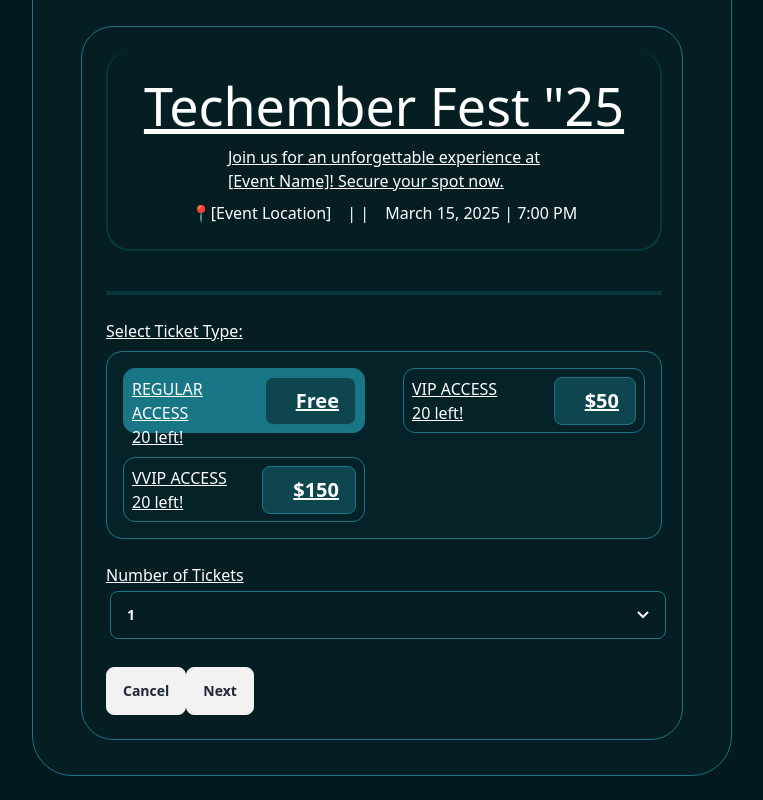
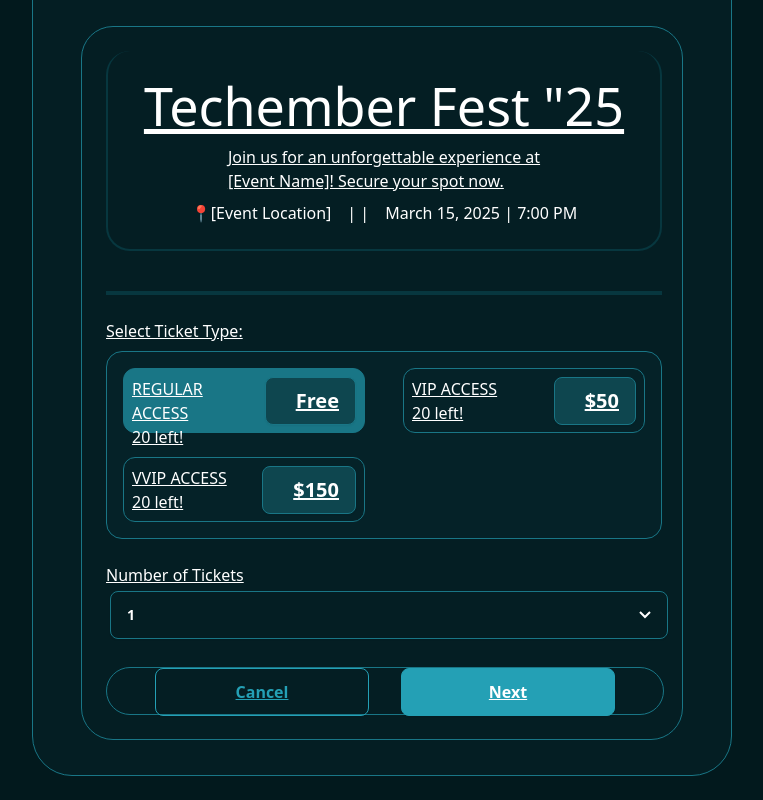
Before and after one commit to O-Tobi/HNG-Stage-2, a React (Vite) app: page / in a window 1280 px wide. Shown: the part 266-1066 px from the top of the page, without its empty margins (258-1021 px from the left). Built offline with nearby package versions, Linux system fonts and the light colour scheme.

Commit message:
task: done styling the large screen

```diff
--- a/src/App.jsx
+++ b/src/App.jsx
@@ -140,9 +140,9 @@ const App = () => {
 
             </div>
 
-            <div>
-              <button className="btn">Cancel</button>
-              <button className="btn">Next</button>
+            <div className="flex w-full rounded-[24px] border-[1px] border-borderColor px-[48px] gap-[32px] h-[48px] bg-ticketCenter">
+              <button className="btn w-[214px] h-[48px] border-[1px] border-[#24A0B5] rounded-[8px] py-[12px] px-[24px] bg-transparent text-[16px] underline text-[#24A0B5]">Cancel</button>
+              <button className="btn w-[214px] h-[48px] border-[1px] border-[#24A0B5] rounded-[8px] py-[12px] px-[24px] bg-[#24A0B5] text-[16px] underline text-white">Next</button>
             </div>
           </div>
         </div>
```
